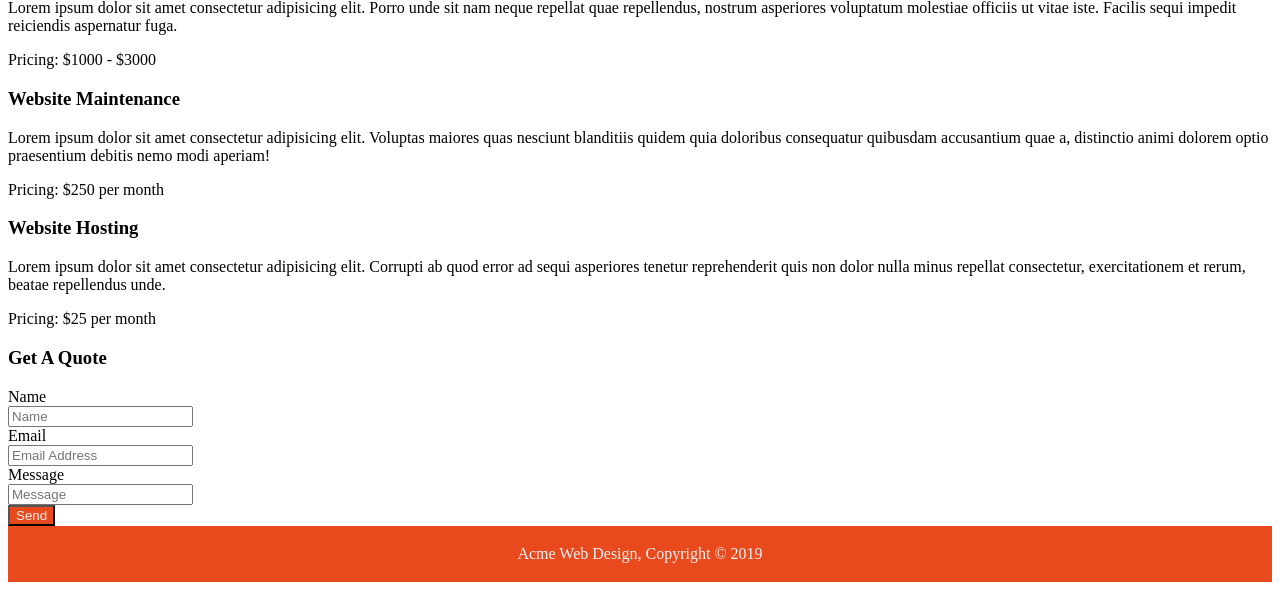
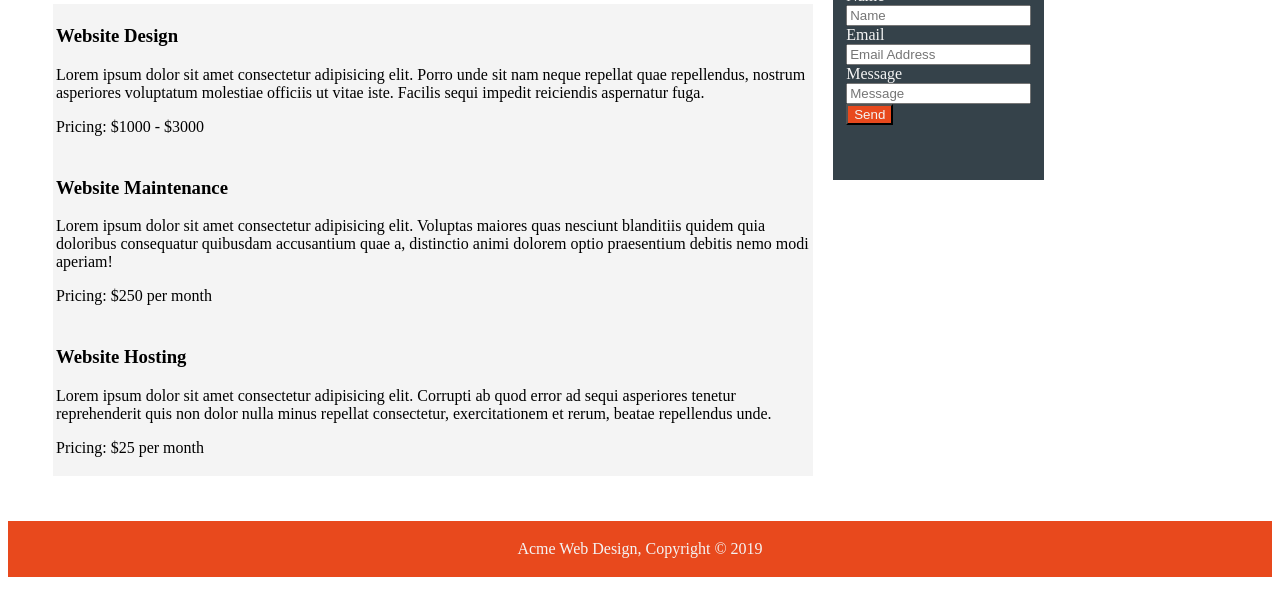
Before and after one commit to alphaking255/Web-Development, a plain HTML site: page My Second Webpages/services.html in a window 1280 px wide. Shown: the part 263-853 px from the top of the page. Drawn offline with Linux system fonts and the light colour scheme.

Commit message:
css services page

```diff
--- a/My Second Webpages/css/styles.css
+++ b/My Second Webpages/css/styles.css
@@ -88,5 +88,34 @@
     border: solid #35424a;
     background-color: #35424a;
     color: #f4f4f4;
-
 }
+.section{
+    display: flex;
+    padding: 25px;
+    width: 80%;
+    float: center;
+}
+#design{
+    border: solid #f4f4f4;
+    background-color: #f4f4f4;
+}
+#maintenance{
+    border: solid #f4f4f4;
+    background-color: #f4f4f4;
+}
+#hosting{
+    border: solid #f4f4f4;
+    background-color: #f4f4f4;
+}
+.service_form{
+    width: 20%;
+    color: #f4f4f4;
+    padding-left: 10px;
+    padding-right: 10px;
+    border: solid #35424a;
+    height: 250px;
+    background-color: #35424a;
+}
+.containers{
+    padding: 20px;
+}
```
